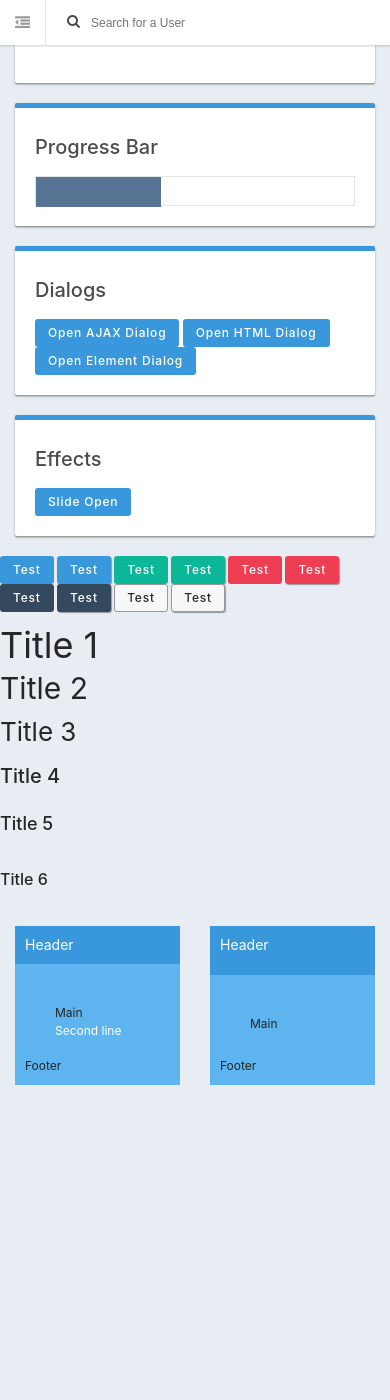
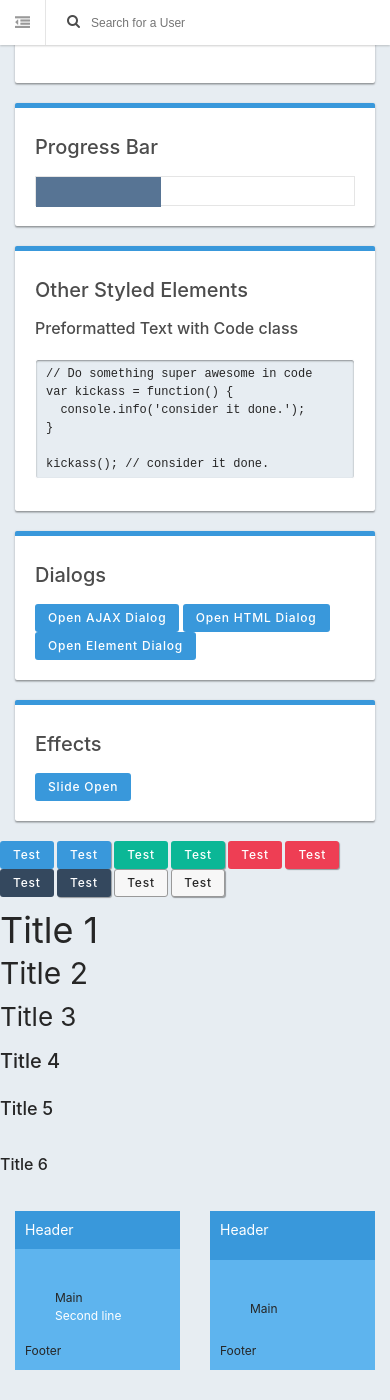
Before and after one commit to FusionAuth/fusionauth-style, a Jekyll site: the page built from index.md, in a window 390 px wide and 1400 px high, scrolled down 14553 px. Built offline with Jekyll 4.4.1, drawn with Linux system fonts in a browser that asks for light colours; before the commit the page ends 15668 px from its top, so only the background shows below that.

Commit message:
added .code helper

```diff
--- a/_layouts/default.html
+++ b/_layouts/default.html
@@ -1742,6 +1742,26 @@
       <div class="row">
         <div class="col-xs">
           <div class="panel">
+            <h2>Other Styled Elements</h2>
+
+            <main>
+              <h3>Preformatted Text with Code class</h3>
+ <pre class="code">
+// Do something super awesome in code
+var kickass = function() {
+  console.info('consider it done.');
+}
+
+kickass(); // consider it done.
+</pre>
+            </main>
+          </div>
+        </div>
+      </div>
+
+      <div class="row">
+        <div class="col-xs">
+          <div class="panel">
             <h2>Dialogs</h2>
             <main>
               <a href="/ajax/dialog" class="blue button" id="ajax-dialog-button">Open AJAX Dialog</a>
--- a/_sass/helpers.scss
+++ b/_sass/helpers.scss
@@ -12,6 +12,23 @@
   &.gray {
     border: 1px solid $gray-3;
   }
+}
+
+.code {
+  @include scrollbars($scrollbar-track-background-color, $scrollbar-vertical-track-box-shadow, $scrollbar-thumb-background-color);
+
+  &.pre-wrap {
+    white-space: pre-wrap;
+  }
+
+  background: $input-background-color;
+  border: 1px solid white;
+  // per sean, intentionally using 3, 2 is not visible on the checkbox list
+  border-radius: 3px;
+  box-shadow: $input-box-shadow;
+  max-height: 500px;
+  overflow-y: auto;
+  padding: 5px 0 5px 10px;
 }
 
 .float-right {
--- a/_sass/tables.scss
+++ b/_sass/tables.scss
@@ -126,6 +126,8 @@ table {
         }
 
         &.icon {
+          cursor: pointer;
+
           &:hover {
             .checkbox {
               img {
```
